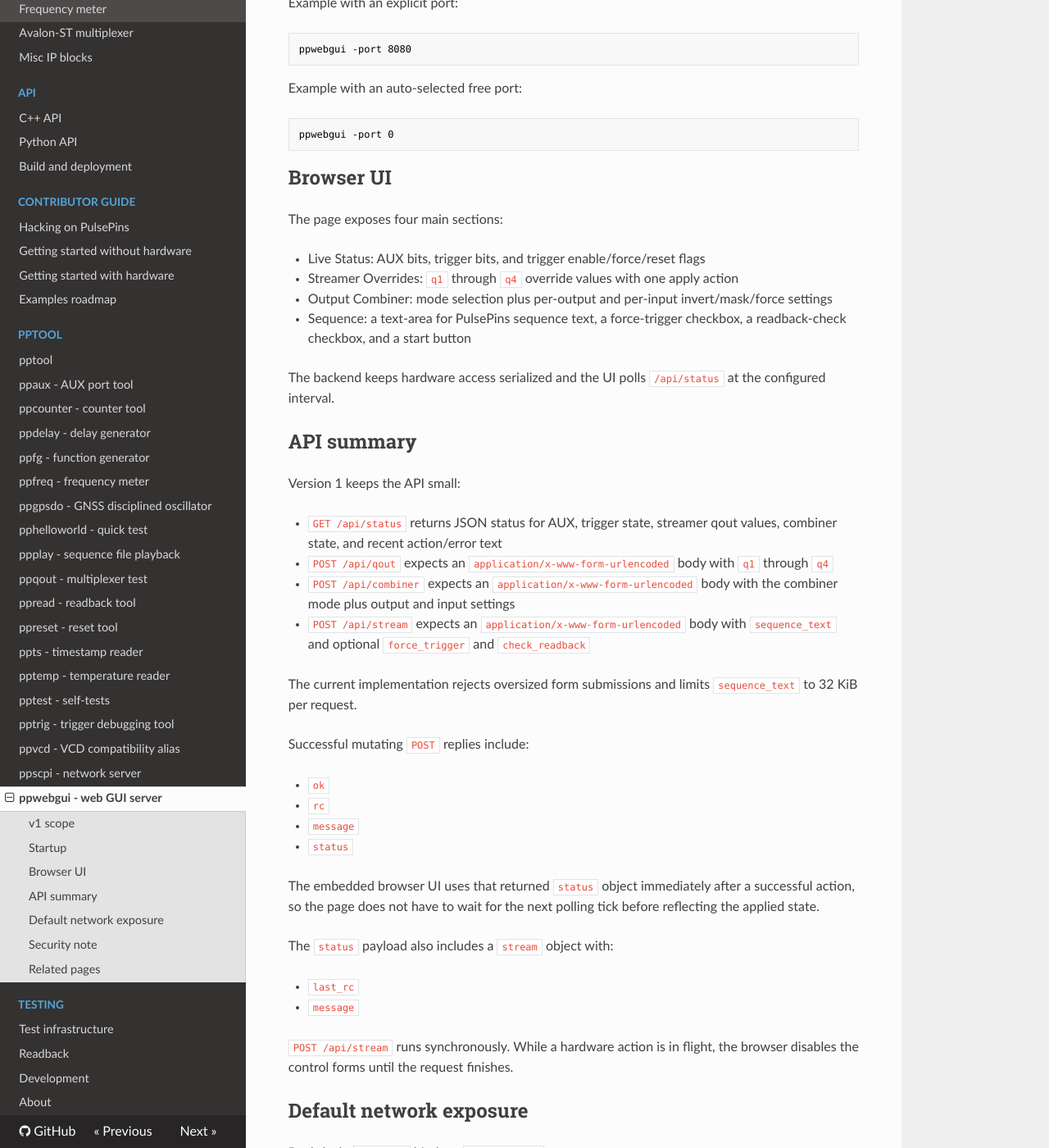
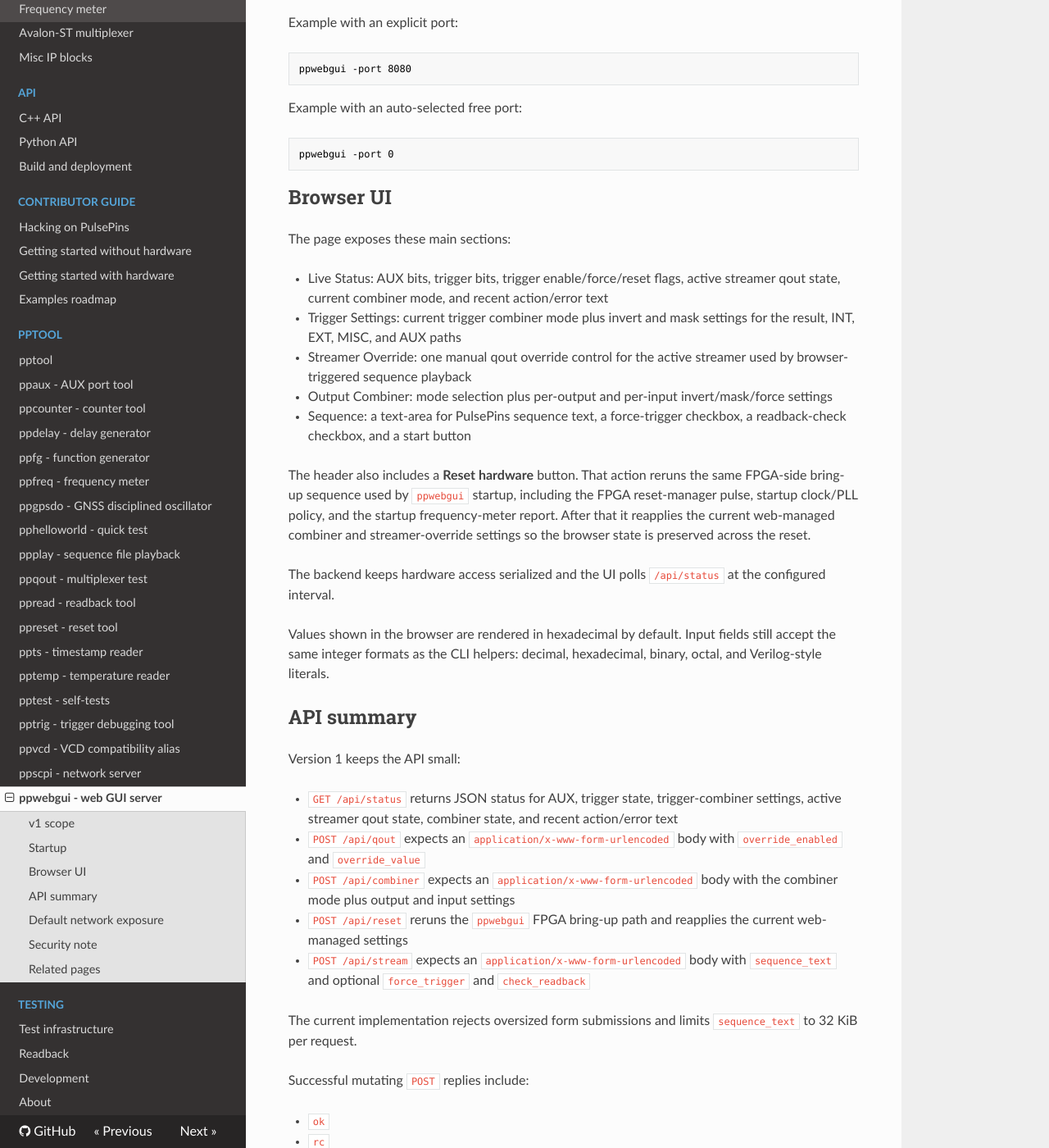
Before and after one commit to rokzitko/PulsePins, an MkDocs documentation site: the page built from docs/docs/ppwebgui.md, in a window 1280 px wide and 1400 px high, scrolled down 1137 px. Shown: the whole window at 82% size. Built offline with MkDocs 1.6.1, drawn with Linux system fonts in a browser that asks for light colours; nearby versions of some CDN libraries; some of the changed text lies outside the part shown.

Commit message:
stabilize ppwebgui single-stream control and reset flow
Reshape the web UI around a single active streamer, add trigger/reset reporting, and keep browser-managed state coherent across hardware actions. Route manual output override through the combiner so the deployed hardware avoids the crashing streamer override register path.

```diff
--- a/docs/docs/ppwebgui.md
+++ b/docs/docs/ppwebgui.md
@@ -2,7 +2,7 @@
 
 `ppwebgui` is a standalone host-side web server for PulsePins.
 
-It starts an embedded HTTP server, serves a small browser UI from the same binary, shows live AUX and trigger status, lets the user change qout overrides and output-combiner settings, and can stream PulsePins text sequences from the browser.
+It starts an embedded HTTP server, serves a small browser UI from the same binary, shows live AUX and trigger status, reports the current trigger-combiner configuration, lets the user change a single active-streamer qout override and the output-combiner settings, and can stream PulsePins text sequences from the browser.
 
 ## v1 scope
 
@@ -52,22 +52,28 @@ ppwebgui -port 0
 
 ## Browser UI
 
-The page exposes four main sections:
+The page exposes these main sections:
 
-* Live Status: AUX bits, trigger bits, and trigger enable/force/reset flags
-* Streamer Overrides: `q1` through `q4` override values with one apply action
+* Live Status: AUX bits, trigger bits, trigger enable/force/reset flags, active streamer qout state, current combiner mode, and recent action/error text
+* Trigger Settings: current trigger combiner mode plus invert and mask settings for the result, INT, EXT, MISC, and AUX paths
+* Streamer Override: one manual qout override control for the active streamer used by browser-triggered sequence playback
 * Output Combiner: mode selection plus per-output and per-input invert/mask/force settings
 * Sequence: a text-area for PulsePins sequence text, a force-trigger checkbox, a readback-check checkbox, and a start button
 
+The header also includes a **Reset hardware** button. That action reruns the same FPGA-side bring-up sequence used by `ppwebgui` startup, including the FPGA reset-manager pulse, startup clock/PLL policy, and the startup frequency-meter report. After that it reapplies the current web-managed combiner and streamer-override settings so the browser state is preserved across the reset.
+
 The backend keeps hardware access serialized and the UI polls `/api/status` at the configured interval.
+
+Values shown in the browser are rendered in hexadecimal by default. Input fields still accept the same integer formats as the CLI helpers: decimal, hexadecimal, binary, octal, and Verilog-style literals.
 
 ## API summary
 
 Version 1 keeps the API small:
 
-* `GET /api/status` returns JSON status for AUX, trigger state, streamer qout values, combiner state, and recent action/error text
-* `POST /api/qout` expects an `application/x-www-form-urlencoded` body with `q1` through `q4`
+* `GET /api/status` returns JSON status for AUX, trigger state, trigger-combiner settings, active streamer qout state, combiner state, and recent action/error text
+* `POST /api/qout` expects an `application/x-www-form-urlencoded` body with `override_enabled` and `override_value`
 * `POST /api/combiner` expects an `application/x-www-form-urlencoded` body with the combiner mode plus output and input settings
+* `POST /api/reset` reruns the `ppwebgui` FPGA bring-up path and reapplies the current web-managed settings
 * `POST /api/stream` expects an `application/x-www-form-urlencoded` body with `sequence_text` and optional `force_trigger` and `check_readback`
 
 The current implementation rejects oversized form submissions and limits `sequence_text` to 32 KiB per request.
@@ -85,6 +91,26 @@ The `status` payload also includes a `stream` object with:
 
 * `last_rc`
 * `message`
+
+and a `streamer` object with:
+
+* `qout`
+* `qout_streamer`
+* `override.enabled`
+* `override.value`
+
+and a `trigger_settings` object with:
+
+* `mode`
+* `invert_result`
+* `invert_int`
+* `invert_ext`
+* `invert_misc`
+* `invert_aux`
+* `mask_int`
+* `mask_ext`
+* `mask_misc`
+* `mask_aux`
 
 `POST /api/stream` runs synchronously. While a hardware action is in flight, the browser disables the control forms until the request finishes.
 
```
Also changed, not shown: c++/README.md, 2 other files.
